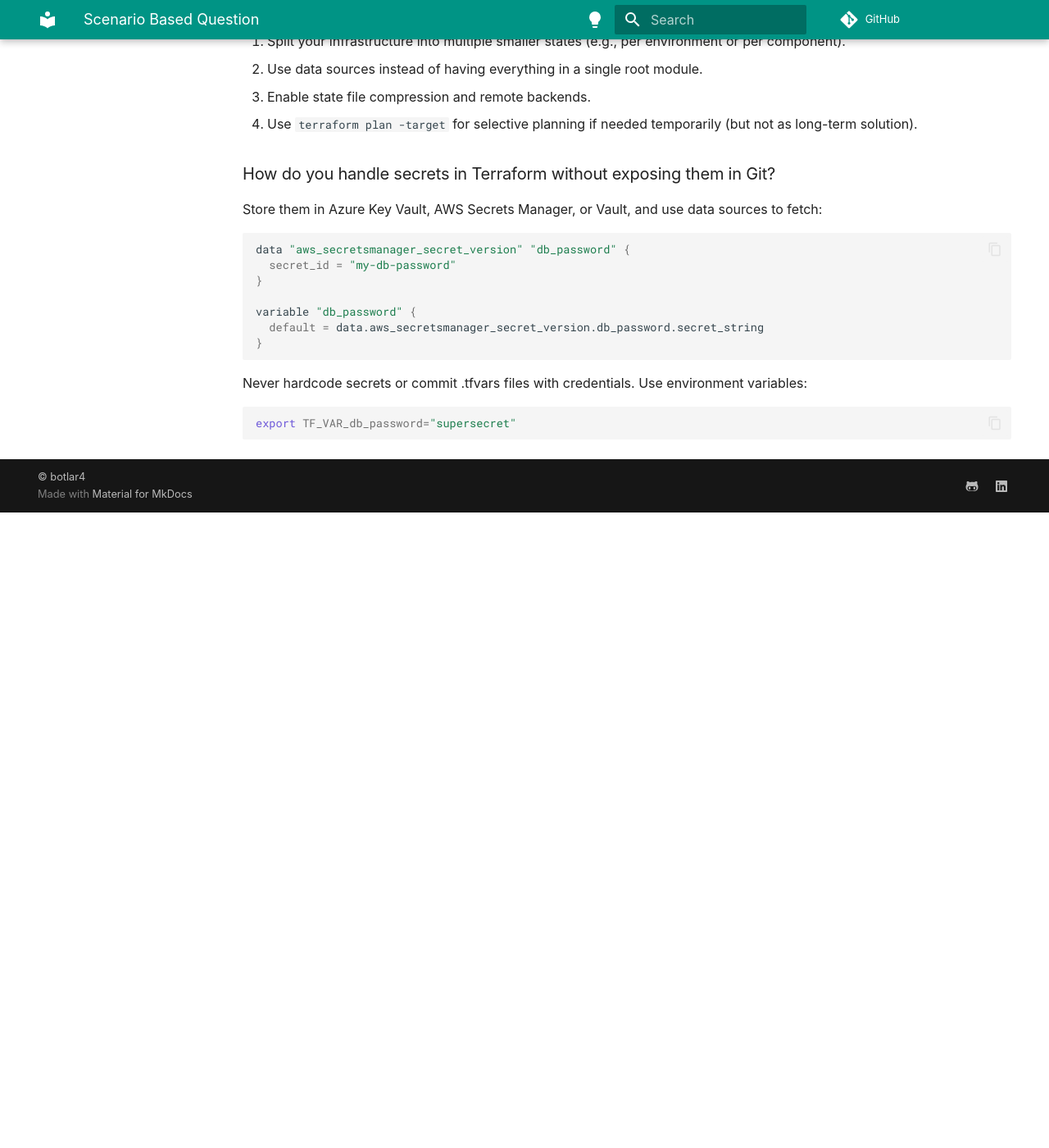
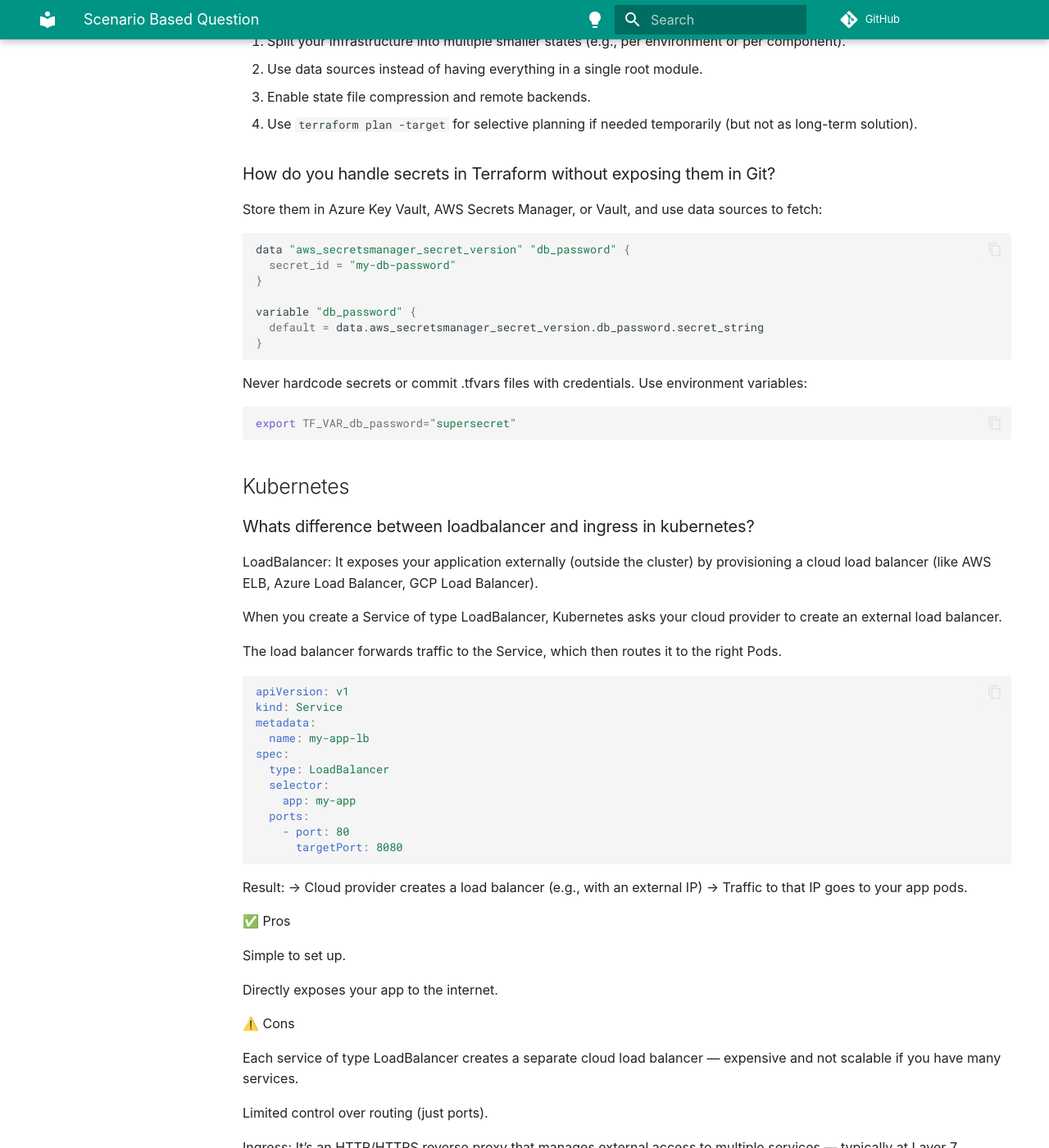
Before and after one commit to botlaram/docs, an MkDocs documentation site: the page built from docs/scenario_based.md, in a window 1280 px wide and 1400 px high, scrolled down 5679 px. Shown: the whole window at 82% size. Built offline with MkDocs 1.6.1 and Material for MkDocs 9.7.7, drawn with Linux system fonts in a browser that asks for light colours; some web fonts are replaced; before the commit the page ends 6304 px from its top, so only the background shows below that; some of the changed text lies outside the part shown.

Commit message:
Update loadbalnce vs ingress

````diff
--- a/docs/scenario_based.md
+++ b/docs/scenario_based.md
@@ -292,3 +292,99 @@
 ```bash
 export TF_VAR_db_password="supersecret"
 ```
+
+## Kubernetes
+
+### Whats difference between loadbalancer and ingress in kubernetes?
+
+LoadBalancer: It exposes your application externally (outside the cluster) by provisioning a cloud load balancer (like AWS ELB, Azure Load Balancer, GCP Load Balancer).
+
+When you create a Service of type LoadBalancer, Kubernetes asks your cloud provider to create an external load balancer.
+
+The load balancer forwards traffic to the Service, which then routes it to the right Pods.
+
+```yaml
+apiVersion: v1
+kind: Service
+metadata:
+  name: my-app-lb
+spec:
+  type: LoadBalancer
+  selector:
+    app: my-app
+  ports:
+    - port: 80
+      targetPort: 8080
+```
+
+Result:
+→ Cloud provider creates a load balancer (e.g., with an external IP)
+→ Traffic to that IP goes to your app pods.
+
+✅ Pros
+
+Simple to set up.
+
+Directly exposes your app to the internet.
+
+⚠️ Cons
+
+Each service of type LoadBalancer creates a separate cloud load balancer — expensive and not scalable if you have many services.
+
+Limited control over routing (just ports).
+
+Ingress: It’s an HTTP/HTTPS reverse proxy that manages external access to multiple services — typically at Layer 7 (application layer).
+
+You deploy an Ingress Controller (like NGINX, HAProxy, Traefik, or the cloud provider’s ingress).
+
+You define Ingress rules that tell it how to route incoming requests based on:
+
+Hostnames (e.g., api.example.com)
+
+Paths (e.g., /api, /web)
+
+The Ingress Controller usually runs behind a single LoadBalancer.
+
+```yaml
+apiVersion: networking.k8s.io/v1
+kind: Ingress
+metadata:
+  name: my-ingress
+spec:
+  rules:
+  - host: myapp.example.com
+    http:
+      paths:
+      - path: /api
+        pathType: Prefix
+        backend:
+          service:
+            name: api-service
+            port:
+              number: 80
+      - path: /web
+        pathType: Prefix
+        backend:
+          service:
+            name: web-service
+            port:
+              number: 80
+```
+
+Result:
+→ One LoadBalancer (via the ingress controller) handles requests for many services.
+→ Routes based on domain name and path.
+
+✅ Pros
+
+Single entry point for all services.
+
+Advanced routing (paths, hostnames, SSL termination, etc.).
+
+Cost-effective (only one LoadBalancer needed).
+
+⚠️ Cons
+
+Requires setting up an Ingress Controller.
+
+More complex configuration.
````
